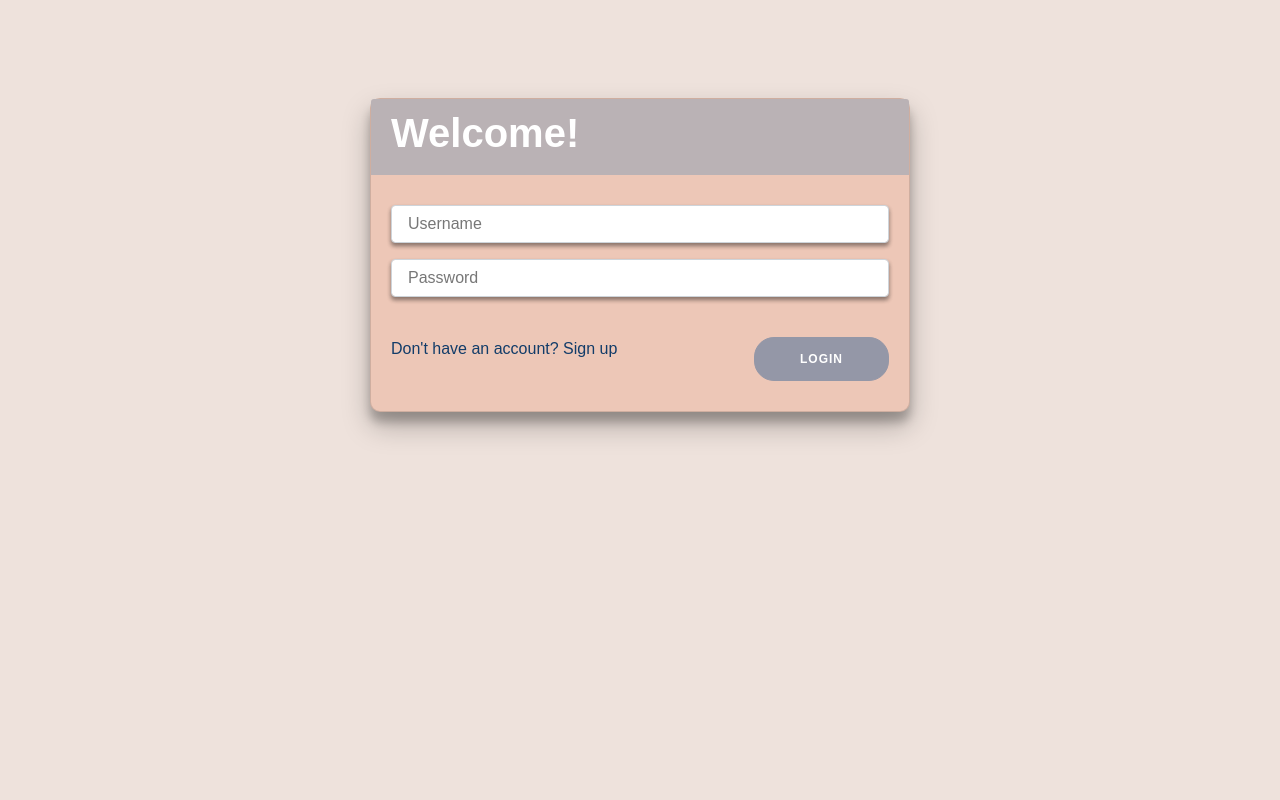
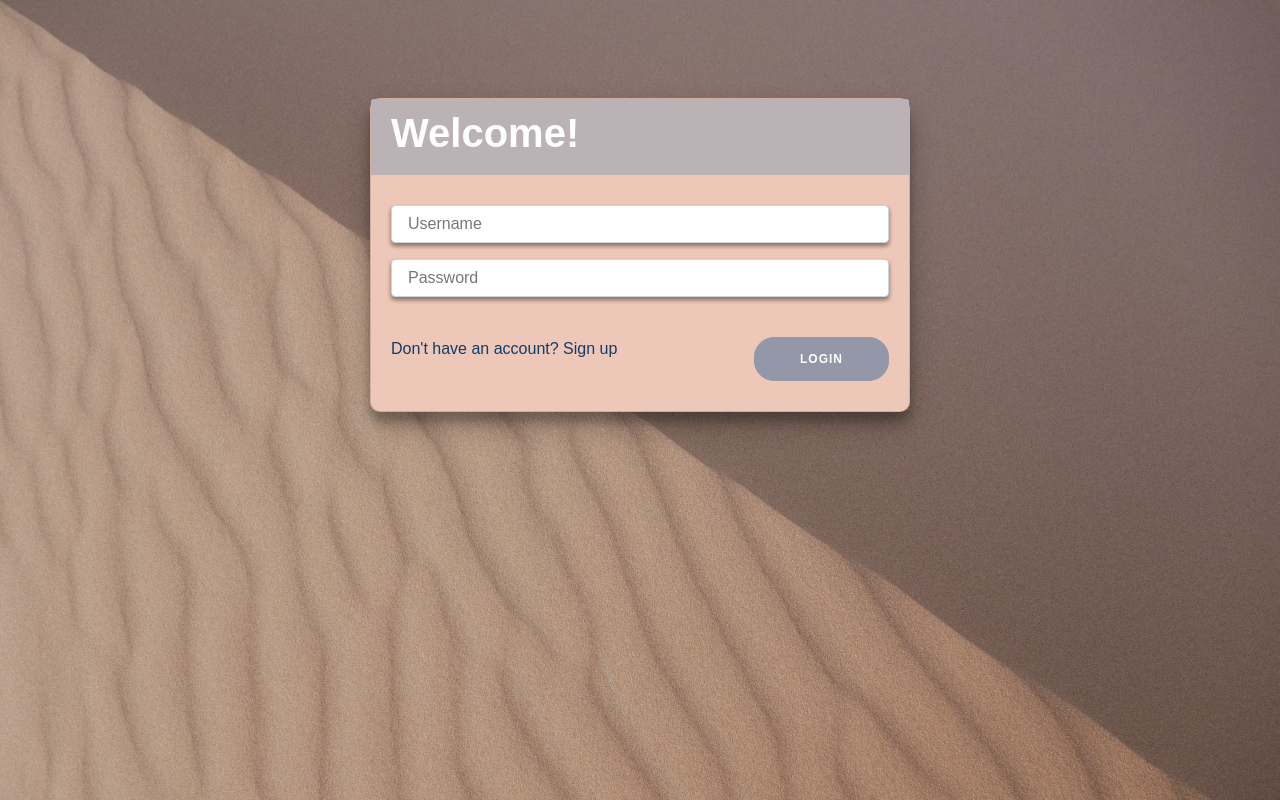
Before and after one commit to vkalaparthy/project3-repo, a React (Create React App) app in the folder client/: page / in a window 1280 px wide. Built offline with nearby package versions, Linux system fonts and the light colour scheme; no server answers; a web font is replaced by a local one.

Commit message:
added background image

```diff
--- a/client/src/index.css
+++ b/client/src/index.css
@@ -2,7 +2,9 @@ body {
   margin: 0;
   padding: 0;
   font-family: sans-serif;
-  background-color: #EEE2DC;
+  background-image: url("background.jpg") ;
+  background-size: cover;
+  /* background-color: #EEE2DC; */
 }
 
 h1, h2 {
```
Also changed, not shown: client/src/background.jpg (added).
